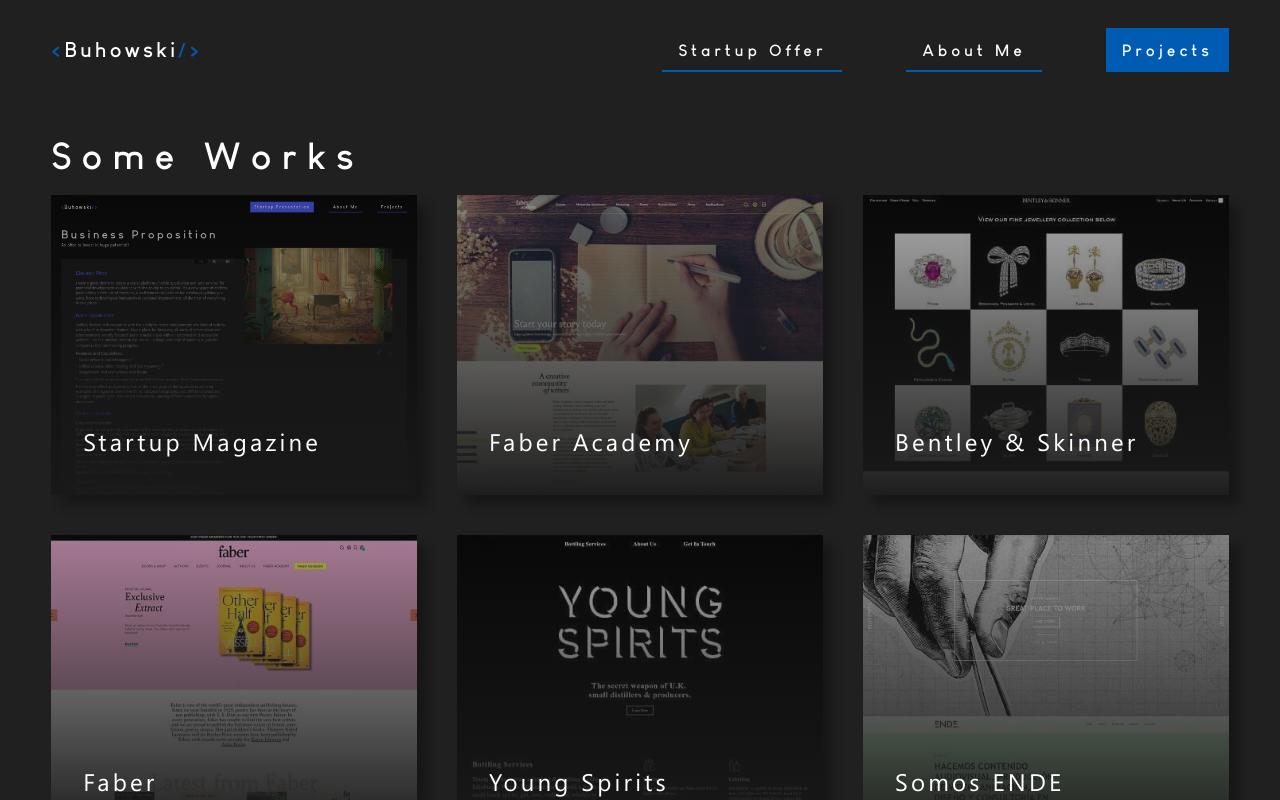
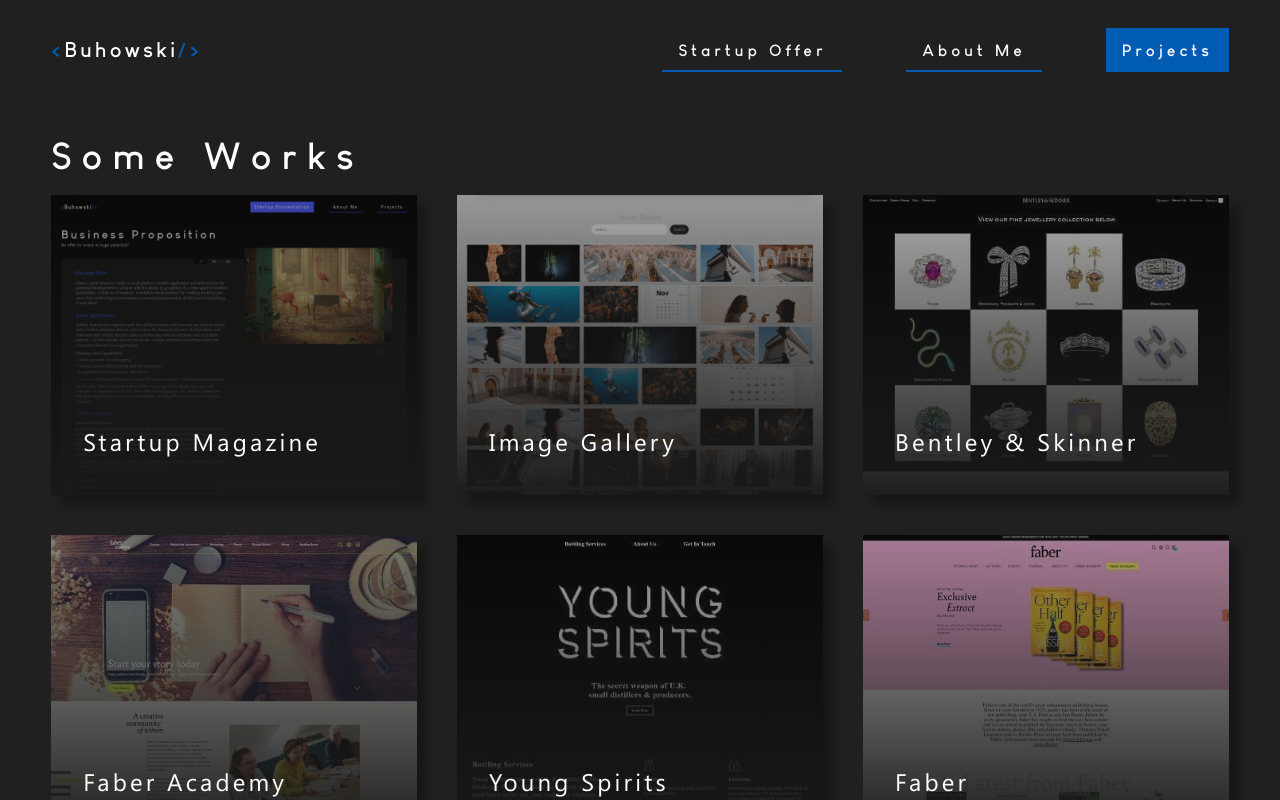
Before and after one commit to buhowski/react-typescript, a React (Create React App) app: page /projects in a window 1280 px wide. Built offline with nearby package versions, Linux system fonts and the light colour scheme.

Commit message:
add code live btns. refactor projects description

```diff
--- a/src/pages/projects/Projects.scss
+++ b/src/pages/projects/Projects.scss
@@ -150,13 +150,26 @@
 		-webkit-box-orient: vertical;
 		-webkit-line-clamp: 3;
 		overflow: hidden;
-		margin-bottom: 10px;
+		margin-bottom: 15px;
+	}
+
+	&-action {
+		display: flex;
+		align-items: center;
+		margin-bottom: 5px;
+
+		.nav-link {
+			padding: 3px 7px 3px 9px;
+			margin-left: 35px;
+		}
 	}
 
 	&-title {
 		color: $blue-main;
 		text-transform: capitalize;
 		font-family: $lg-bold;
+		margin-top: 2px;
+		margin-right: auto;
 	}
 
 	&-items {
--- a/src/pages/projects/Projects.tsx
+++ b/src/pages/projects/Projects.tsx
@@ -6,32 +6,55 @@ const Projects = () => {
 		<div className='wrapper wrapper-container'>
 			<h1 className='base-title base-title--main'>Some Works</h1>
 			<div className='projects-container'>
-				{projectsData.map(({ img, url, name, desk, skills }, i) => {
+				{projectsData.map(({ img, url, urlCode, name, desk, skills }, i) => {
 					return (
-						<a
-							className='project'
-							key={i}
-							href={url}
-							target='_blank'
-							rel='noopener noreferrer'
-						>
+						<div className='project' key={i}>
 							<div className='project__before'></div>
 
 							<div className='project__bg d-flex-c' style={{ backgroundImage: img }}>
-								<div className='a project-link'>
+								<a
+									className='a project-link'
+									href={url}
+									target='_blank'
+									rel='noopener noreferrer'
+								>
 									<div className='project-container d-flex'>
 										<div className='project-name'>
 											{name}
 											<span>_</span>
 										</div>
 									</div>
-								</div>
+								</a>
 
 								{skills || desk ? (
 									<div className='project__skills'>
 										<p className='project__skills-p'>{desk}</p>
 
-										{skills && <p className='project__skills-title'>Skills:</p>}
+										<div className='project__skills-action'>
+											{skills && <p className='project__skills-title'>Skills:</p>}
+
+											{url && (
+												<a
+													href={url}
+													target='_blank'
+													rel='noopener noreferrer'
+													className='nav-link'
+												>
+													Live
+												</a>
+											)}
+
+											{urlCode && (
+												<a
+													href={urlCode}
+													target='_blank'
+													rel='noopener noreferrer'
+													className='nav-link'
+												>
+													Code
+												</a>
+											)}
+										</div>
 
 										<div className='project__skills-items'>
 											{skills?.map((skill, i) => {
@@ -41,7 +64,7 @@ const Projects = () => {
 									</div>
 								) : null}
 							</div>
-						</a>
+						</div>
 					);
 				})}
 			</div>
--- a/src/pages/projects/projectsData.tsx
+++ b/src/pages/projects/projectsData.tsx
@@ -13,50 +13,64 @@ import bgFaber from './images/faber.jpg';
 import bgFaberBooks from './images/faber-books.jpg';
 import bgBentley from './images/bentley.jpg';
 import bgStartup from './images/startup-img.png';
+import bgGalleryImg from './images/gallery-img.png';
 
 const projectsData = [
 	{
 		img: `url(${bgStartup})`,
 		url: '/idea',
+		urlCode: 'https://github.com/buhowski/react-typescript',
 		name: 'Startup Magazine',
 		desk: `Staffed, feature-rich magazine with the ability to create and promote any kind of activity with a built-in donation feature. Also a place for browsing all sorts of information and entertainment. Mostly focused under a mobile app with an extended and accessible website – on the outside, and on the inside – a huge potential of wanting to join the companies that are moving progress.`,
-		skills: ['Design', 'SCSS', 'TypeScrpt', 'React', 'Brain'],
+		skills: ['Design', 'SCSS', 'TypeScrpt', 'React'],
+	},
+
+	{
+		img: `url(${bgGalleryImg})`,
+		url: 'https://sharp-ardinghelli-fe04fe.netlify.app/',
+		urlCode: 'https://github.com/buhowski/infinite-image-gallery',
+		name: 'Image Gallery',
+		desk: 'Infinite Image Gallery with search, using Unsplash API',
+		skills: ['HTML', 'CSS', 'JavaScript', 'Fetch API'],
+	},
+
+	{
+		img: `url(${bgBentley})`,
+		url: 'https://www.bentley-skinner.co.uk/',
+		name: 'Bentley & Skinner',
+		desk: 'Jewellers by Royal appointment to Her Late Majesty The Queen and His Former Royal Highness The Prince of Wales, now His Majesty King Charles III, buy and sell the loveliest jewellery.',
+		skills: ['Twig', 'SCSS', 'JavaScript', 'GSAP'],
 	},
 
 	{
 		img: `url(${bgFaber})`,
 		url: 'https://faberacademy.com/',
 		name: 'Faber Academy',
-		desk: 'WordPress website, handling all Front-End design and implementation',
-		skills: ['Twig', 'SCSS', 'JS/ES6', 'GSAP'],
-	},
-	{
-		img: `url(${bgBentley})`,
-		url: 'https://www.bentley-skinner.co.uk/',
-		name: 'Bentley & Skinner',
-		desk: 'WordPress website, handling all Front-End design and implementation',
-		skills: ['Twig', 'SCSS', 'JavaScript', 'GSAP'],
-	},
-	{
-		img: `url(${bgFaberBooks})`,
-		url: 'https://www.faber.co.uk/',
-		name: 'Faber',
-		desk: 'WordPress website, handling all Front-End design and implementation',
-		skills: ['Twig', 'SCSS', 'JavaScript', 'GSAP'],
+		desk: `Since 1929, Faber has helped writers from around the world find their voice. At Faber Academy, we're proud to continue that tradition.`,
+		skills: ['Twig', 'SCSS', 'JS/ES6', 'GSAP', 'WP'],
 	},
 
 	{
 		img: `url(${BgBottleService})`,
 		url: 'https://www-youngspirits-co-uk.vercel.app',
 		name: 'Young Spirits',
-		desk: 'Handling all Front-End tasks',
+		desk: 'The secret weapon of U.K. Small distillers & producers',
 		skills: ['HTML', 'CSS', 'JavaScript'],
 	},
+
+	{
+		img: `url(${bgFaberBooks})`,
+		url: 'https://www.faber.co.uk/',
+		name: 'Faber',
+		desk: 'Faber is one of the world’s great independent publishing houses. Since we were founded in 1929, poetry has been at the heart of our publishing, with T. S. Eliot as our first Poetry Editor.',
+		skills: ['Twig', 'SCSS', 'JavaScript', 'GSAP'],
+	},
+
 	{
 		img: `url(${bgEnde})`,
 		url: 'https://www-somosende-com.vercel.app',
 		name: 'Somos ENDE',
-		desk: 'Handling all Front-End tasks',
+		desk: 'We are an audiovisual content studio.  We make animations, videos and digital media consulting. Handling all Front-End tasks',
 		skills: ['HTML', 'CSS', 'JavaScript'],
 	},
 
@@ -64,35 +78,35 @@ const projectsData = [
 		img: `url(${BgArchitect})`,
 		url: 'https://www-williamslester-com.vercel.app',
 		name: 'Architects',
-		desk: 'Handling all Front-End tasks',
+		desk: 'Williams Lester is an RIBA Chartered Architects Practice based in Ringwood, Hampshire and has grown over the last 30 years to become one of the most respected and successful architectural practices in the region. We provide a high quality professional service and have developed specialist expertise in residential development, conservation, retirement living and master-planning.	Handling all Front-End tasks',
 		skills: ['HTML', 'CSS', 'JavaScript'],
 	},
 	{
 		img: `url(${bgMeNotebooks})`,
 		url: 'https://modnotebooks-com.vercel.app',
 		name: 'Mode Notebooks',
-		desk: 'Handling all Front-End tasks',
+		desk: 'A paper notebook that syncs to the cloud. Handling all Front-End tasks',
 		skills: ['HTML', 'CSS', 'JavaScript'],
 	},
 	{
 		img: `url(${bgMensch})`,
 		url: 'https://mensch.vercel.app',
 		name: 'Mensch',
-		desk: 'Handling all Front-End tasks',
+		desk: 'We are an agency, specialized in innovation, team performance, and venture acceleration. Handling all Front-End tasks',
 		skills: ['HTML', 'CSS', 'JavaScript'],
 	},
 	{
 		img: `url(${BgFoundation})`,
 		url: 'https://tse-foundation-org.vercel.app',
 		name: 'TSE Foundation',
-		desk: 'Handling all Front-End tasks',
+		desk: 'We help people to understand their unique place in the broader human narrative. Handling all Front-End tasks',
 		skills: ['HTML', 'CSS', 'JavaScript'],
 	},
 	{
 		img: `url(${BgSprey})`,
 		url: 'https://spraybox.vercel.app',
 		name: 'Spraybox Magazine',
-		desk: 'Handling all Front-End tasks',
+		desk: 'ARTWORKS, CONCEPTS, INTERIORS & BRAND DESIGN. Handling all Front-End tasks',
 		skills: ['HTML', 'CSS', 'JavaScript'],
 	},
 
@@ -100,7 +114,7 @@ const projectsData = [
 		img: `url(${bgInfiniteFood})`,
 		url: 'https://infinityfoodsretail-coop.vercel.app',
 		name: 'Infinite Food',
-		desk: 'Handling all Front-End tasks',
+		desk: 'SHOP. Infinite Food. Handling all Front-End tasks',
 		skills: ['HTML', 'CSS', 'JavaScript'],
 	},
 
@@ -108,21 +122,21 @@ const projectsData = [
 		img: `url(${bgPalms})`,
 		url: 'https://twobunchpalms-com.vercel.app',
 		name: 'Two Bunch Palms',
-		desk: 'Handling all Front-End tasks',
+		desk: 'Hot springs – sustainable hotel – desert hideaway. Handling all Front-End tasks',
 		skills: ['HTML', 'CSS', 'JavaScript'],
 	},
 	{
 		img: `url(${BgDrinkHaus})`,
 		url: 'https://drink.haus/',
 		name: 'Drink Haus',
-		desk: 'Handling all Front-End tasks',
+		desk: 'Haus is a beverage brand creating better products for the modern drinker, originally founded by Helena Price Hambrecht and Woody Hambrecht in 2019. The alcohol industry hasn’t changed in 100 years, so Haus is on a mission to redesign how it works — from the ingredients used, to the way the bottles are shipped directly to your doorstep.',
 		skills: ['HTML', 'CSS', 'JavaScript'],
 	},
 	{
 		img: `url(${BgNakashima})`,
 		url: 'https://nakashimawoodworkers.com/',
 		name: 'Nakashima Woodworkers',
-		desk: 'Handling all Front-End tasks',
+		desk: 'The Furniture Studio. Handling all Front-End tasks',
 		skills: ['HTML', 'CSS', 'JavaScript'],
 	},
 ];
--- a/src/styles/_base.scss
+++ b/src/styles/_base.scss
@@ -132,7 +132,6 @@ img {
 .logo,
 .nav-item,
 .mobile-menu-btn,
-.ball,
-.project {
+.ball {
 	cursor: pointer;
 }
```
Also changed, not shown: src/pages/projects/images/gallery-img.png (added), src/pages/projects/images/startup-img.png.
